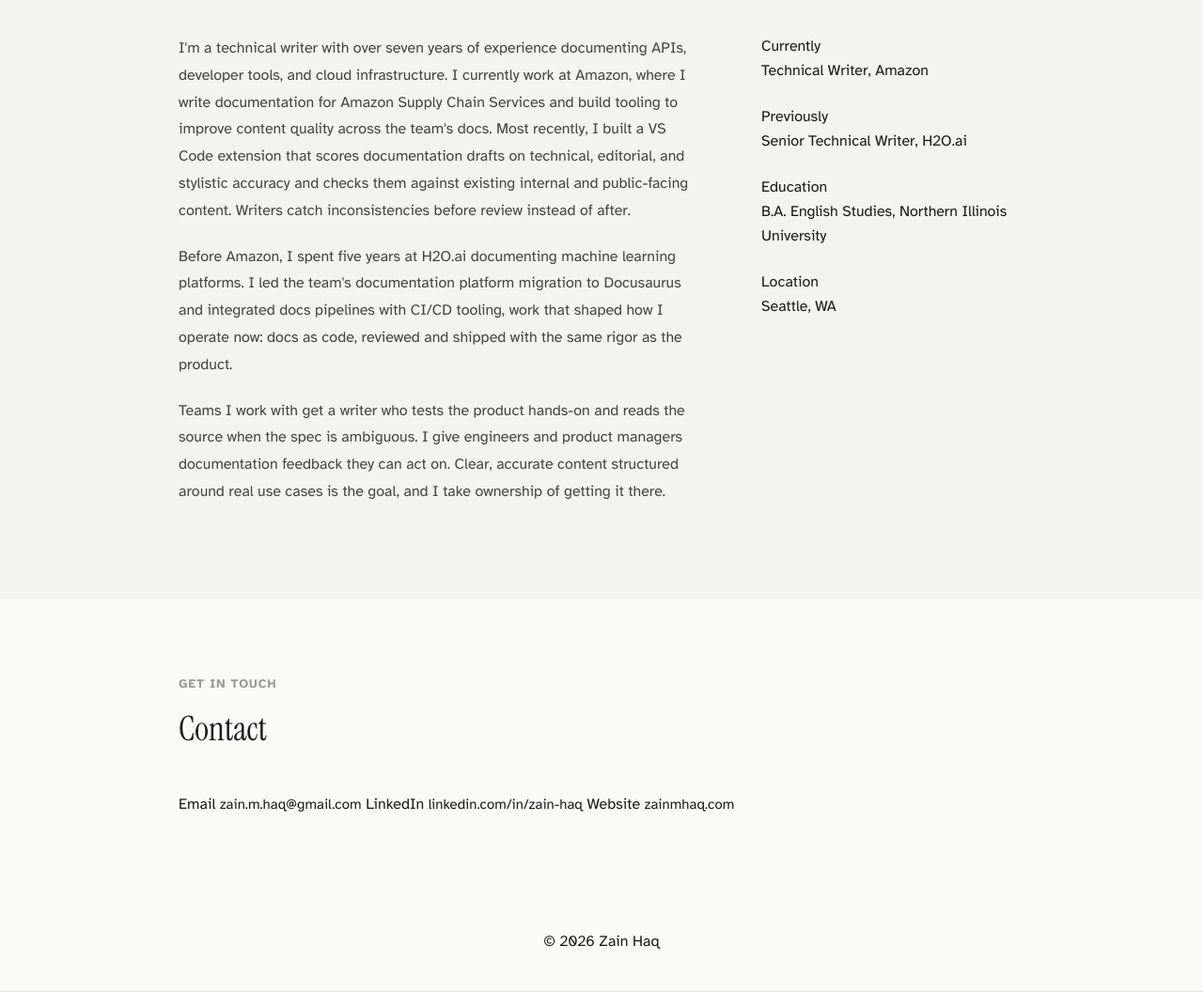
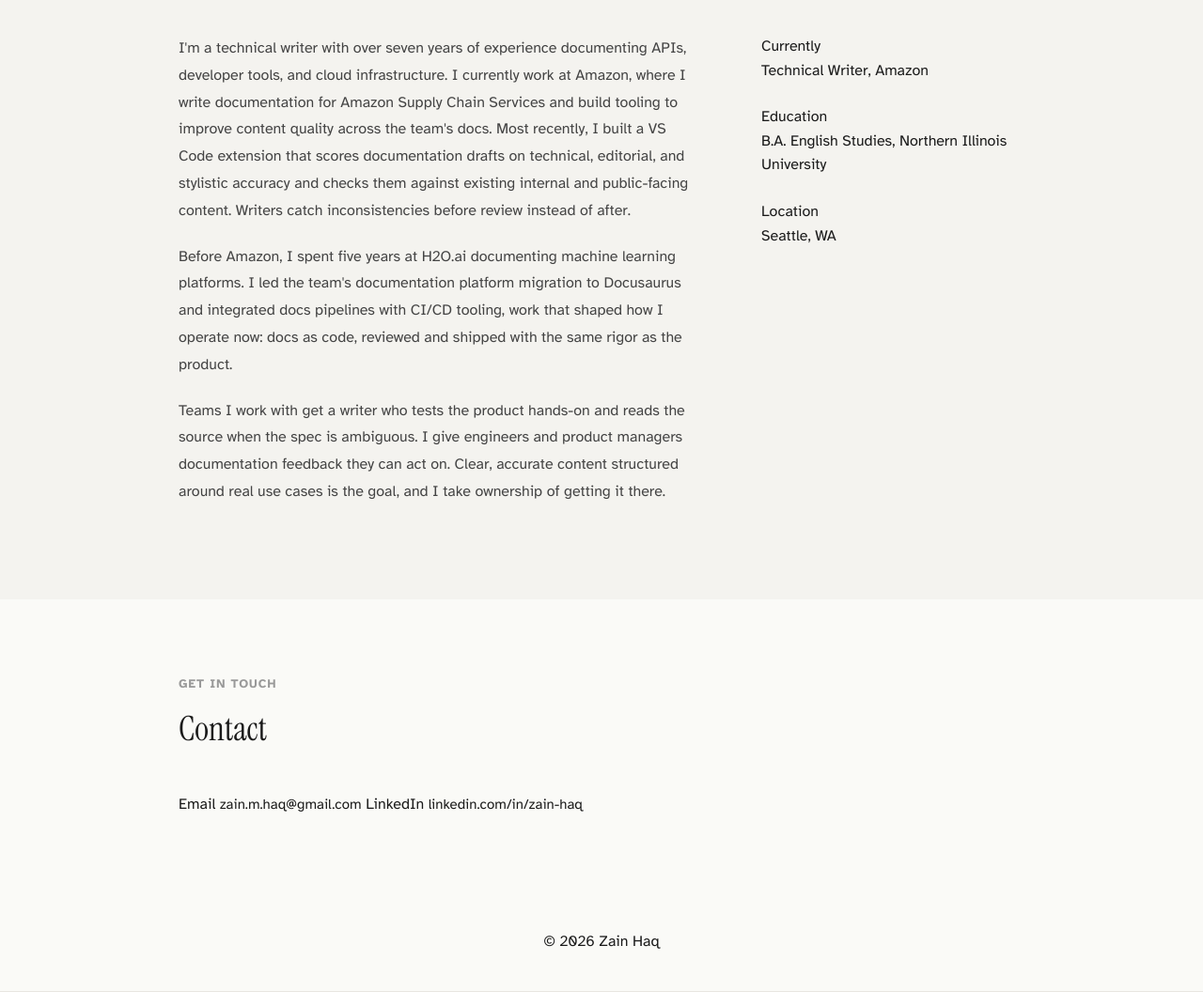
Before and after one commit to zainmhaq/zainhaq-portfolio, an Astro site: page / in a window 1280 px wide. Shown: the part 1565-2621 px from the top of the page at 94% size. Built offline with nearby package versions, Linux system fonts and the light colour scheme; Astro itself is replaced by a stand-in of ours.

Commit message:
Update index.astro

```diff
--- a/src/pages/index.astro
+++ b/src/pages/index.astro
@@ -17,8 +17,8 @@ import samples from '../data/samples.json';
   <!-- Hero -->
   <header id="top" class="hero">
     <div class="hero-inner">
-      <p class="hero-name">Zain Haq</p>
-      <h1 class="hero-title">Technical Writer</h1>
+      <h1 class="hero-title">Zain Haq</h1>
+      <p class="hero-name">Technical Writer</p>
       <p class="hero-sub">
         I write API documentation and developer guides, and build AI
         tooling that keeps docs accurate. Currently at Amazon, working
@@ -93,10 +93,6 @@ import samples from '../data/samples.json';
             <p class="sidebar-value">Technical Writer, Amazon</p>
           </div>
           <div class="sidebar-item">
-            <p class="sidebar-label">Previously</p>
-            <p class="sidebar-value">Senior Technical Writer, H2O.ai</p>
-          </div>
-          <div class="sidebar-item">
             <p class="sidebar-label">Education</p>
             <p class="sidebar-value">B.A. English Studies, Northern Illinois University</p>
           </div>
@@ -123,10 +119,6 @@ import samples from '../data/samples.json';
           <span class="contact-type">LinkedIn</span>
           <span class="contact-value">linkedin.com/in/zain-haq</span>
         </a>
-        <a href="https://zainmhaq.com" class="contact-item">
-          <span class="contact-type">Website</span>
-          <span class="contact-value">zainmhaq.com</span>
-        </a>
       </div>
     </div>
   </section>
```
